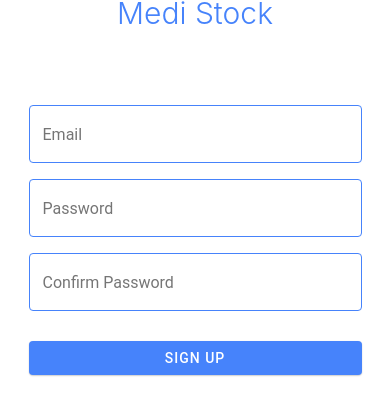
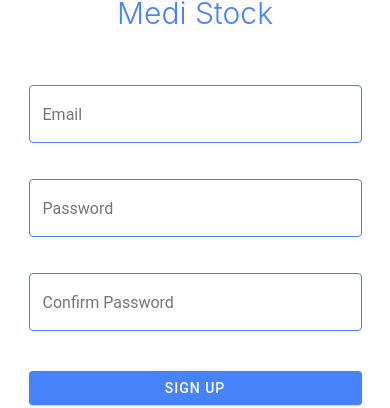
Before and after one commit to mianfarooqazam/Medi_Stock, a React Native app: screen /SignUp in a window 390 px wide. Shown: the part 185-593 px from the top of the page. Built offline with nearby package versions, Linux system fonts and the light colour scheme.

Commit message:
Fixed auth session issue
- Added types for ReusableInput
- Updated inputs in Login and Signup

```diff
--- a/firebaseConfig.js
+++ b/firebaseConfig.js
@@ -25,8 +25,8 @@
 
 import { initializeApp } from 'firebase/app';
 import { getFirestore } from "firebase/firestore";
-import {getAuth} from "firebase/auth";
-import AsyncStorage from '@react-native-async-storage/async-storage';
+import {initializeAuth, getReactNativePersistence} from "firebase/auth";
+import ReactNativeAsyncStorage from '@react-native-async-storage/async-storage';
 
 // Initialize Firebase
 const firebaseConfig = {
@@ -40,5 +40,7 @@ const firebaseConfig = {
 };
 const app = initializeApp(firebaseConfig);
 const db = getFirestore(app) ;
-const auth = getAuth(app);
+const auth = initializeAuth(app, {
+    persistence: getReactNativePersistence(ReactNativeAsyncStorage)
+  });
 export default {auth,db};
--- a/src/components/TextInput/ReusableInput.tsx
+++ b/src/components/TextInput/ReusableInput.tsx
@@ -1,13 +1,20 @@
-import { View, Text } from 'react-native'
-import React from 'react'
-import { TextInput } from 'react-native-paper'
+import React from "react";
+import { TextInput } from "react-native-paper";
 
-const ResuableInput = ({label, style}) => {
+export type TextInput = React.ComponentProps<typeof TextInput>;
+
+const ResuableInput: React.FC<TextInput> = ({ label, style, ...props }) => {
   return (
-    <View>
-     <TextInput label={label} style={[{marginVertical: 10, width: '100%', backgroundColor: '#fff'},{style}]} />
-    </View>
-  )
-}
+    <TextInput
+      label={label}
+      style={[
+        { marginVertical: 10, width: "100%", backgroundColor: "#fff" },
+        style,
+      ]}
+      {...props}
+      autoCapitalize="none"
+    />
+  );
+};
 
-export default ResuableInput
+export default ResuableInput;
--- a/src/screens/auth/Login.tsx
+++ b/src/screens/auth/Login.tsx
@@ -8,6 +8,7 @@ import ReusableButton from '../../components/Button/ReusableButton';
 import { useForm, Controller } from 'react-hook-form';
 import Toast from 'react-native-toast-message';
 import { getAuth, signInWithEmailAndPassword } from 'firebase/auth';
+import ResuableInput from '../../components/TextInput/ReusableInput';
 
 const Login = ({ navigation }) => {
   const { control, handleSubmit } = useForm();
@@ -46,7 +47,7 @@ const Login = ({ navigation }) => {
           <Controller
             control={control}
             render={({ field: { onChange, onBlur, value } }) => (
-              <TextInput
+              <ResuableInput
                 mode='outlined'
                 label="Email"
                 onBlur={onBlur}
@@ -64,7 +65,7 @@ const Login = ({ navigation }) => {
           <Controller
             control={control}
             render={({ field: { onChange, onBlur, value } }) => (
-              <TextInput
+              <ResuableInput
                 mode='outlined'
                 label="Password"
                 onBlur={onBlur}
--- a/src/screens/auth/SignUp.tsx
+++ b/src/screens/auth/SignUp.tsx
@@ -1,13 +1,11 @@
-import { StyleSheet, Text, View, Image } from 'react-native';
+import { createUserWithEmailAndPassword, getAuth } from "firebase/auth";
 import React from 'react';
-import { TextInput } from 'react-native-paper';
+import { Controller, useForm } from 'react-hook-form';
+import { Image, StyleSheet, Text, View } from 'react-native';
 import { SafeAreaView } from 'react-native-safe-area-context';
-import LottieView from 'lottie-react-native';
-import animationData from '../../../assets/animation/animation2.json';
+import Toast from 'react-native-toast-message';
 import ReusableButton from '../../components/Button/ReusableButton';
-import { useForm, Controller } from 'react-hook-form';
-import Toast from 'react-native-toast-message';
-import { getAuth, createUserWithEmailAndPassword } from "firebase/auth";
+import ResuableInput from '../../components/TextInput/ReusableInput';
 
 
 const SignUp = ({ navigation }) => {
@@ -63,7 +61,7 @@ const SignUp = ({ navigation }) => {
           <Controller
             control={control}
             render={({ field: { onChange, onBlur, value } }) => (
-              <TextInput
+              <ResuableInput
                 mode='outlined'
                 label="Email"
                 onBlur={onBlur}
@@ -81,7 +79,7 @@ const SignUp = ({ navigation }) => {
           <Controller
             control={control}
             render={({ field: { onChange, onBlur, value } }) => (
-              <TextInput
+              <ResuableInput
                 mode='outlined'
                 label="Password"
                 onBlur={onBlur}
@@ -99,7 +97,7 @@ const SignUp = ({ navigation }) => {
           <Controller
             control={control}
             render={({ field: { onChange, onBlur, value } }) => (
-              <TextInput
+              <ResuableInput
                 mode='outlined'
                 label="Confirm Password"
                 onBlur={onBlur}
```
